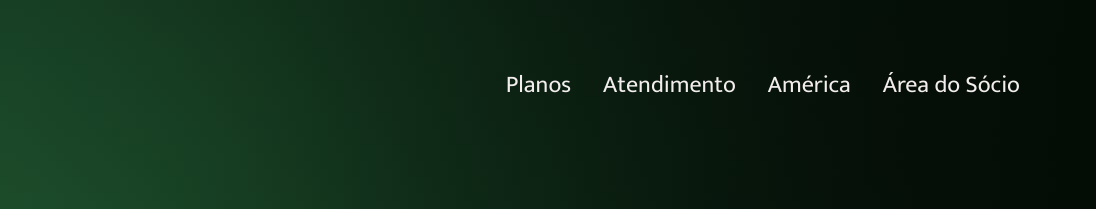
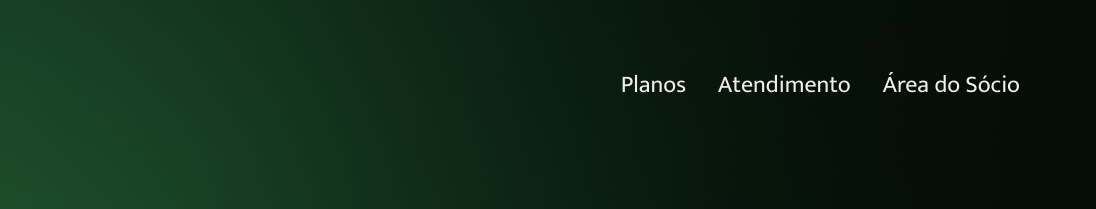
Before and after one commit to silvamaarcus/projeto-ondaverde, a plain HTML site: page index.html in a window 1280 px wide. Shown: the top 209 px of the page, 184-1280 px from the left. Drawn offline with Linux system fonts and the light colour scheme.

Commit message:
remocao de link externo

```diff
--- a/index.html
+++ b/index.html
@@ -23,7 +23,6 @@
         <ul class="nav">
           <li class="text-nav"><a href="#planos">Planos</a></li>
           <li class="text-nav"><a href="./atendimento.html">Atendimento</a></li>
-          <li class="text-nav"><a href="https://www.americafc.com.br/">América</a></li>
           <li class="text-nav"><a href="./login.html">Área do Sócio</a></li>
         </ul>
       </header>
@@ -123,7 +122,6 @@
         <nav>
           <a href="#planos" class="text-home-p">Planos</a>
           <a href="./atendimento.html" class="text-home-p">Atendimento</a>
-          <a href="https://www.americafc.com.br/" class="text-home-p">América</a>
         </nav>
       </div>
     </section>
```
Also changed, not shown: atendimento.html (+0 -2 lines), js/app.js (+0 -11 lines), login.html (+0 -2 lines), planos.html (+0 -2 lines).
